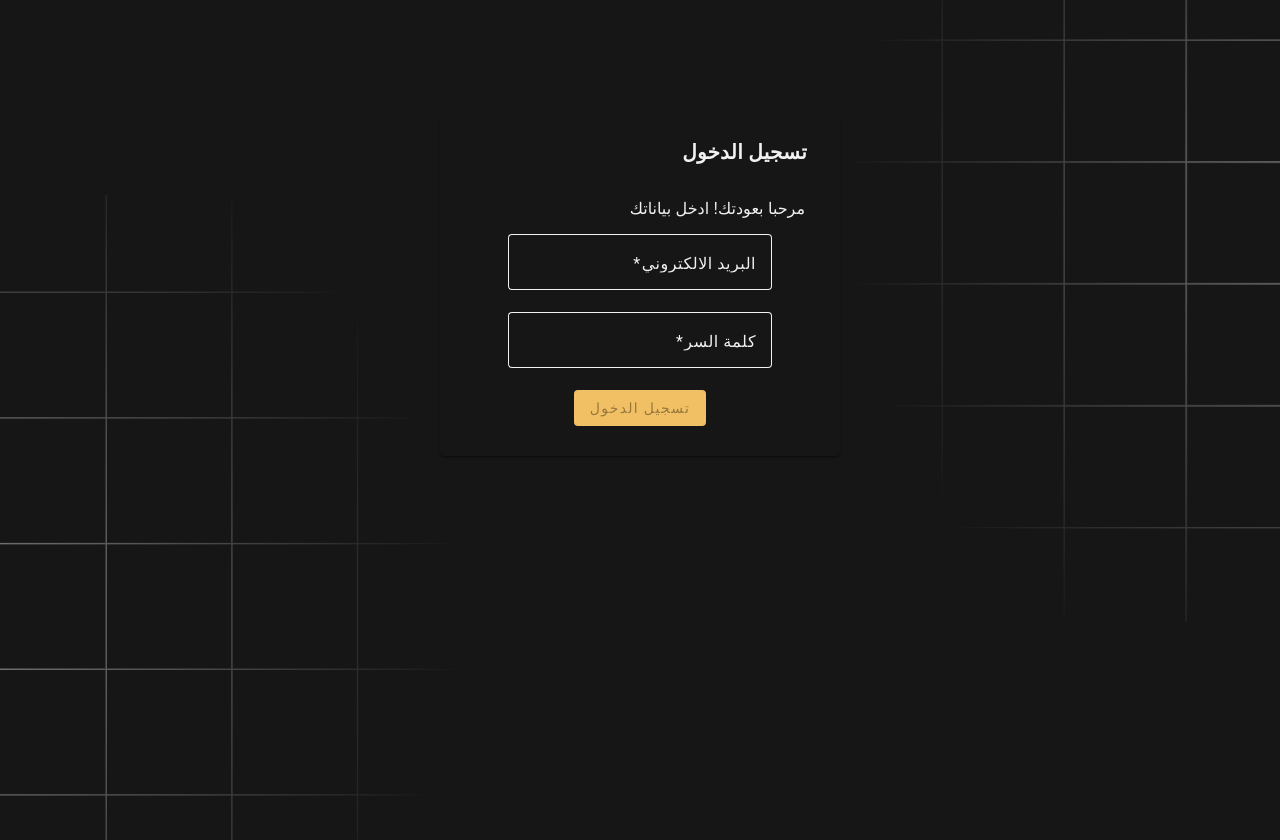
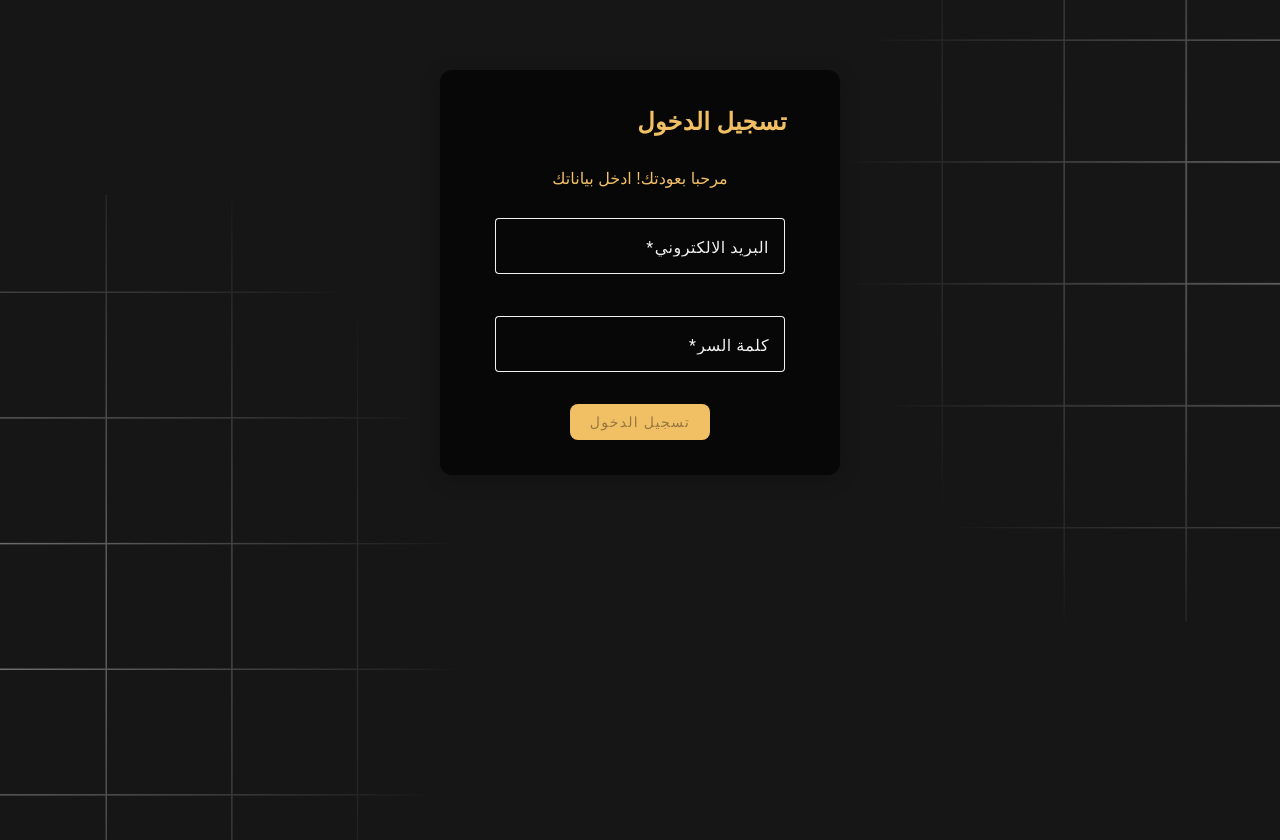
Before and after one commit to ahmed2nabil/delhi-fit, an Angular app in the folder frontend/: page / in a window 1280 px wide. Built offline with nearby package versions, Linux system fonts and the light colour scheme.

Commit message:
enhance the visual appeal for login

```diff
--- a/frontend/src/app/login-page/login-page.component.css
+++ b/frontend/src/app/login-page/login-page.component.css
@@ -1,19 +1,50 @@
+.login-card {
+    max-width: 400px; /* Limit the width of the card */
+    margin: 50px auto; /* Center the card */
+    padding: 20px;
+    background: rgba(0, 0, 0, 0.7); /* Semi-transparent background */
+    border-radius: 12px; /* Rounded corners */
+    box-shadow: 0 4px 20px rgba(0, 0, 0, 0.2); /* Subtle shadow */
+}
+
+.login-title {
+    font-weight: bold;
+    font-size: 24px; /* Larger title */
+    text-align: center; /* Center title */
+    color: #F2C064; /* Title color */
+}
+
+.welcome-message {
+    text-align: center; /* Center the welcome message */
+    margin-bottom: 20px; /* Spacing below message */
+    color: #F2C064; /* Message color */
+}
+
 .login-form {
     display: flex;
     align-items: center;
     flex-direction: column;
-    padding-bottom: 15px;
 }
 
 .submit-login-button {
     background-color: #F2C064 !important;
     color: white;
+    padding: 10px 20px; /* Button padding */
+    border-radius: 8px; /* Rounded button corners */
+    transition: background-color 0.3s; /* Smooth transition */
 }
+
+.submit-login-button:hover {
+    background-color: #e0b553 !important; /* Darker shade on hover */
+}
+
 .error-message {
-    color:red;
-    margin: 10px
+    color: red;
+    margin: 10px 0; /* Spacing around the error message */
+    text-align: center; /* Center the error message */
 }
 
 :host ::ng-deep .mat-mdc-form-field {
-    width: 80%;
+    width: 100%; /* Full width for the form fields */
+    margin: 10px 0; /* Spacing between fields */
 }
--- a/frontend/src/app/login-page/login-page.component.html
+++ b/frontend/src/app/login-page/login-page.component.html
@@ -1,23 +1,23 @@
-<mat-card>
+<mat-card class="login-card">
     <mat-card-header>
-        <mat-card-title style="font-weight: bold;">تسجيل الدخول</mat-card-title>
+        <mat-card-title class="login-title">تسجيل الدخول</mat-card-title>
     </mat-card-header>
     <mat-card-content>
-        <div>
+        <div class="welcome-message">
             <p>مرحبا بعودتك! ادخل بياناتك</p>
         </div>
-        <form  [formGroup]="signInForm" (ngSubmit)="onSubmit()" fxLayout="column" class="login-form">
+        <form [formGroup]="signInForm" (ngSubmit)="onSubmit()" fxLayout="column" class="login-form">
             <mat-form-field appearance="outline">
                 <mat-label>البريد الالكتروني</mat-label>
-            <input matInput formControlName="email" name="email" placeholder="E-mail" required>
+                <input matInput formControlName="email" placeholder="E-mail" required>
             </mat-form-field>
             <mat-form-field appearance="outline">
                 <mat-label>كلمة السر</mat-label>
-            <input matInput formControlName="password" name="password" type="password" placeholder="Password" required>
+                <input matInput formControlName="password" type="password" placeholder="Password" required>
             </mat-form-field>
-        <button mat-raised-button  class="submit-login-button"[disabled]="signInForm.invalid" type="submit">تسجيل الدخول</button>
+            <button mat-raised-button class="submit-login-button" [disabled]="signInForm.invalid" type="submit">تسجيل الدخول</button>
         </form>
-        <div *ngIf="(error$ | async) as error" class="error-message" >
+        <div *ngIf="(error$ | async) as error" class="error-message">
             {{ error.message }}
         </div>
     </mat-card-content>
--- a/frontend/src/app/login-page/login-page.component.ts
+++ b/frontend/src/app/login-page/login-page.component.ts
@@ -38,7 +38,7 @@ export class LoginPageComponent {
       const userData = this.signInForm.value;
       this.authService.login(userData).subscribe({
         next: (response) => {
-          this.router.navigate(['/multiStep']);
+          this.router.navigate(['/admin']);
         },
         error: (error) => {
           console.error('Login failed', error);
```
Lines whose indentation alone changed are shown as unchanged.
